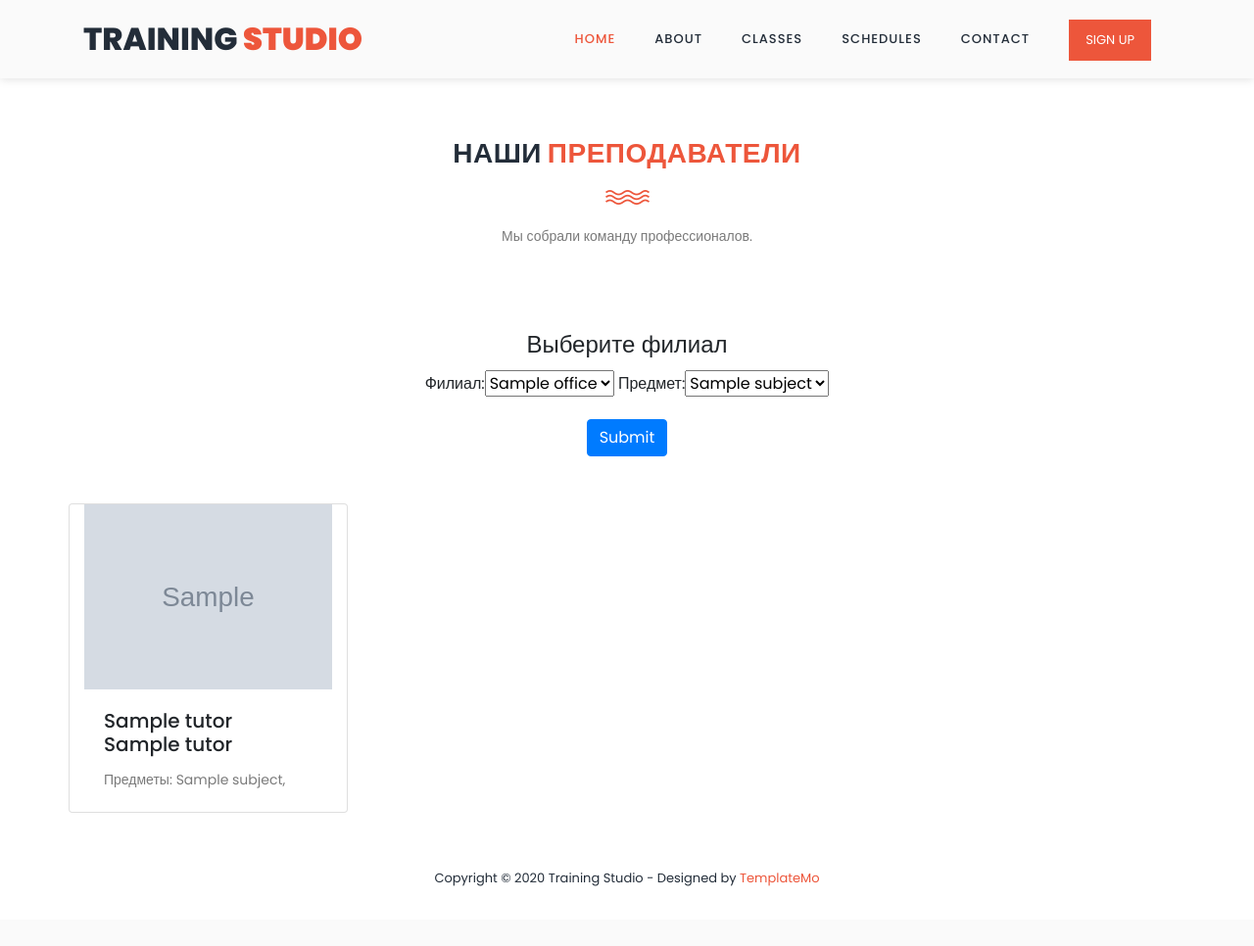
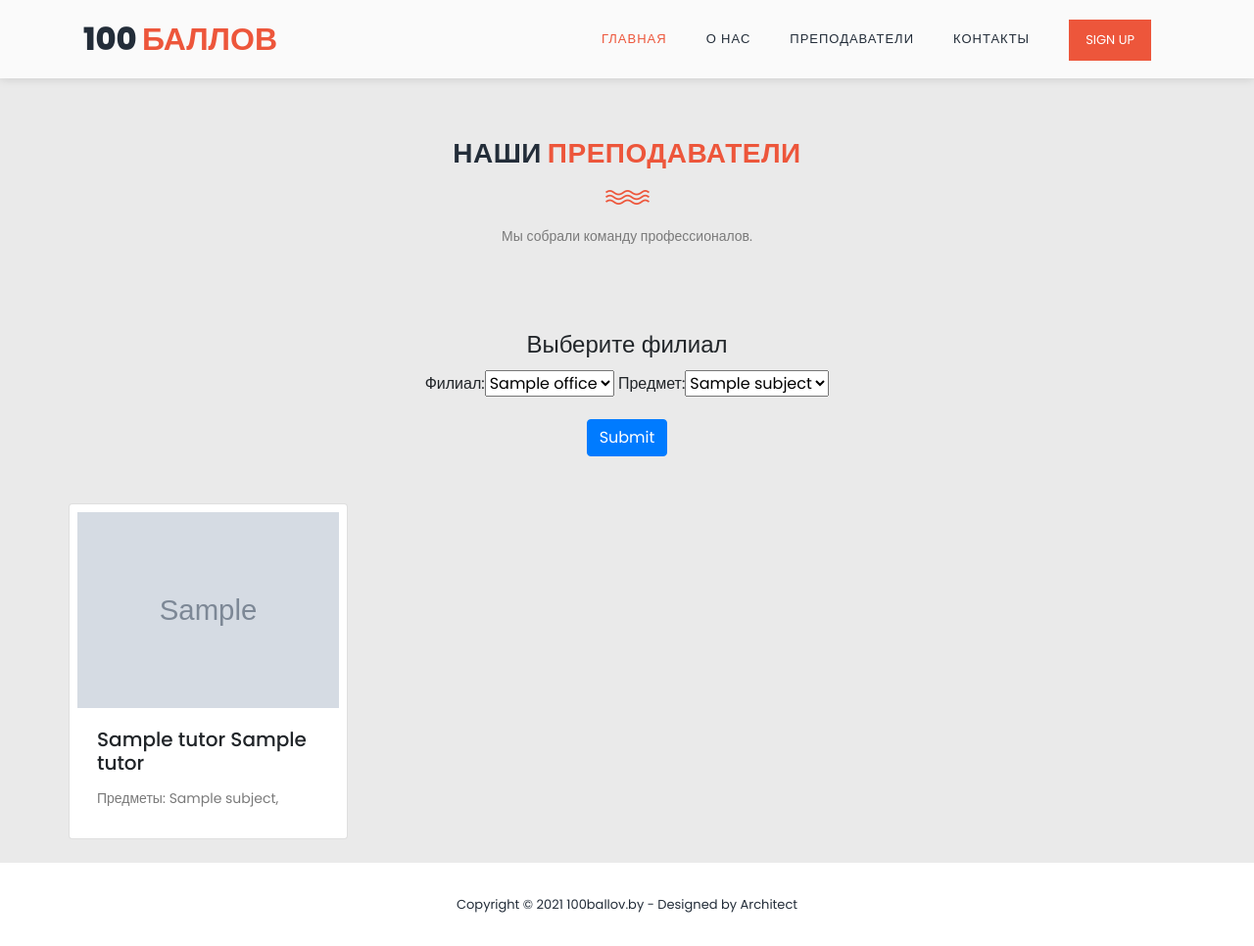
Before and after one commit to GreatRaksin/Django_school_site, a Django app: page /tutors/ in a window 1280 px wide. Shown: the whole page at 98% size. Before the commit the page ends 905 px from the top, so only its background shows below. Run offline with Django 3.2, Linux system fonts and the light colour scheme; tables that the repository leaves empty hold one stand-in row (values such as "Sample post"); grey boxes marked "Sample" are stand-in pictures; some libraries are stand-ins or nearby versions.

Commit message:
Finishing tutros displaying

```diff
--- a/school/views.py
+++ b/school/views.py
@@ -10,11 +10,11 @@ def index(request):
 
 def tutors(request):
     form = TutorSelectForm()
-    town = request.GET.get('city')
+    town = request.GET.get('office')
     predm = request.GET.get('subject')
 
     if town and predm:
-        tutors = Tutor.objects.filter(city=town, subject=predm, school=True)
+        tutors = Tutor.objects.filter(office=town, subject=predm, school=True)
     else:
         tutors = Tutor.objects.filter(school=True)
 
--- a/static/site/css/main.css
+++ b/static/site/css/main.css
@@ -1,11 +1,3 @@
-/*
-
-TemplateMo 548 Training Studio
-
-https://templatemo.com/tm-548-training-studio
-
-*/
-
 /* ---------------------------------------------
 Table of contents
 ------------------------------------------------
@@ -82,7 +74,7 @@ header, nav, section, article, aside, footer, hgroup {
 html, body {
   font-family: 'Poppins', sans-serif;
   font-weight: 400;
-  background-color: #fff;
+  background-color: #dbdbdb;
   font-size: 16px;
   -ms-text-size-adjust: 100%;
   -webkit-font-smoothing: antialiased;
--- a/templates/base.html
+++ b/templates/base.html
@@ -47,15 +47,14 @@
             <div class="col-12">
                 <nav class="main-nav">
                     <!-- ***** Logo Start ***** -->
-                    <a href="index.html" class="logo">Training<em> Studio</em></a>
+                    <a href="{% url 'index' %}" class="logo">100<em> Баллов</em></a>
                     <!-- ***** Logo End ***** -->
                     <!-- ***** Menu Start ***** -->
                     <ul class="nav">
-                        <li class="scroll-to-section"><a href="#top" class="active">Home</a></li>
-                        <li class="scroll-to-section"><a href="#features">About</a></li>
-                        <li class="scroll-to-section"><a href="#our-classes">Classes</a></li>
-                        <li class="scroll-to-section"><a href="#schedule">Schedules</a></li>
-                        <li class="scroll-to-section"><a href="#contact-us">Contact</a></li>
+                        <li class="scroll-to-section"><a href="{% url 'index' %}#top" class="active">Главная</a></li>
+                        <li class="scroll-to-section"><a href="{% url 'index' %}#features">О нас</a></li>
+                        <li class="scroll-to-section"><a href="{% url 'tutors' %}">Преподаватели</a></li>
+                        <li class="scroll-to-section"><a href="{% url 'index' %}#contact-us">Контакты</a></li>
                         <li class="main-button"><a href="#">Sign Up</a></li>
                     </ul>
                     <a class='menu-trigger'>
@@ -76,9 +75,9 @@
     <div class="container">
         <div class="row">
             <div class="col-lg-12">
-                <p>Copyright &copy; 2020 Training Studio
+                <p>Copyright &copy; 2021 100ballov.by
 
-                   - Designed by <a rel="nofollow" href="https://templatemo.com" class="tm-text-link" target="_parent">TemplateMo</a>
+                   - Designed by Architect
                 </p>
 
                 <!-- You shall support us a little via PayPal to info@templatemo.com -->
--- a/templates/tutors.html
+++ b/templates/tutors.html
@@ -4,7 +4,7 @@
 {% block content %}
 
     <!-- ***** Features Item Start ***** -->
-    <section class="section" id="tutors">
+    <section class="section" id="tutors" style="background-color: #eaeaea">
         <div class="container">
             <div class="row">
                 <div class="col-lg-6 offset-lg-3">
@@ -28,7 +28,7 @@
             </div>
             <div class="row justify-content-between">
                 {% for tutor in tutors %}
-                    <div class="card mb-4 col-lg-3 col-md-3 col-sm-5">
+                    <div class="card mb-4 p-2 col-lg-3 col-md-3 col-sm-5">
                         {% if tutor.img_link %}
                             <img src="{{ tutor.img_link }}" alt="{{ tutor.l_name }}_аватар">
                         {% else %}
```
